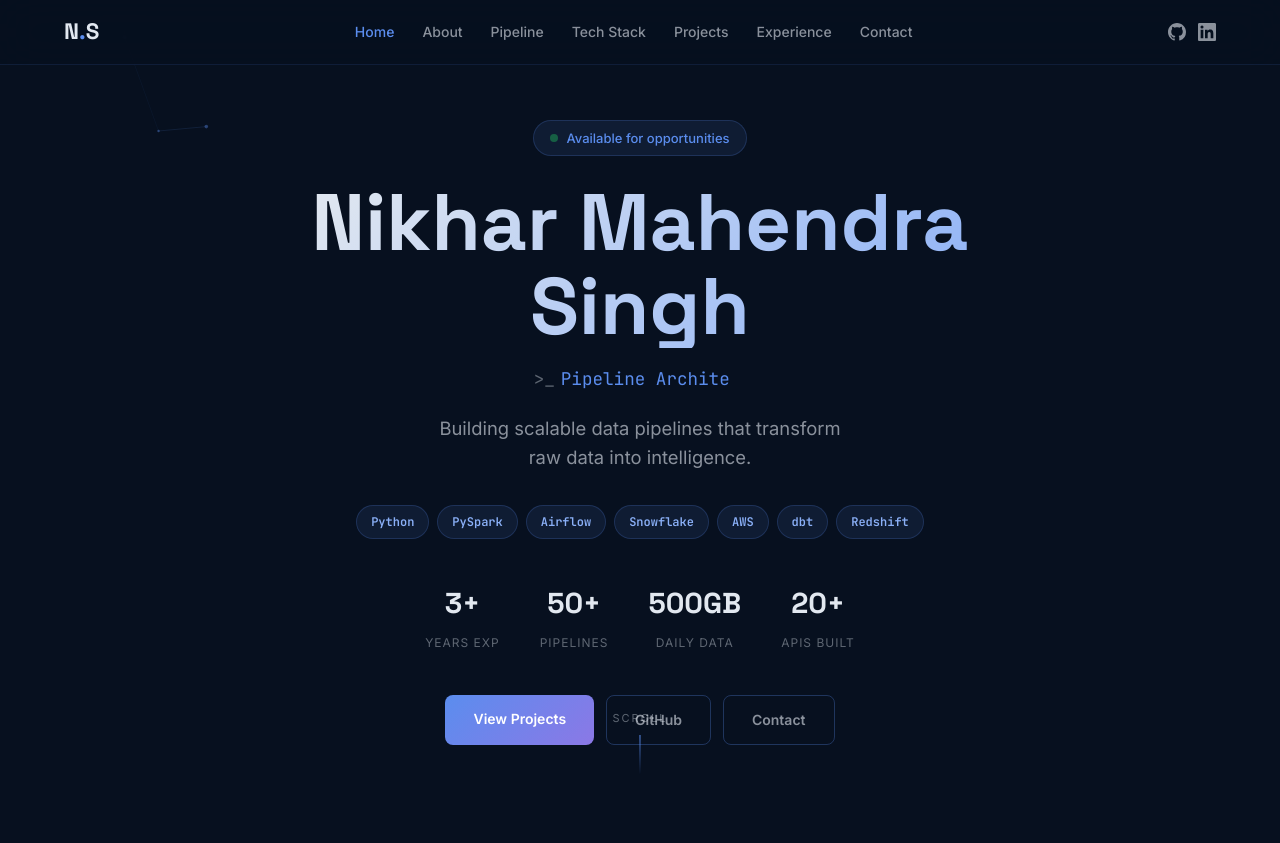
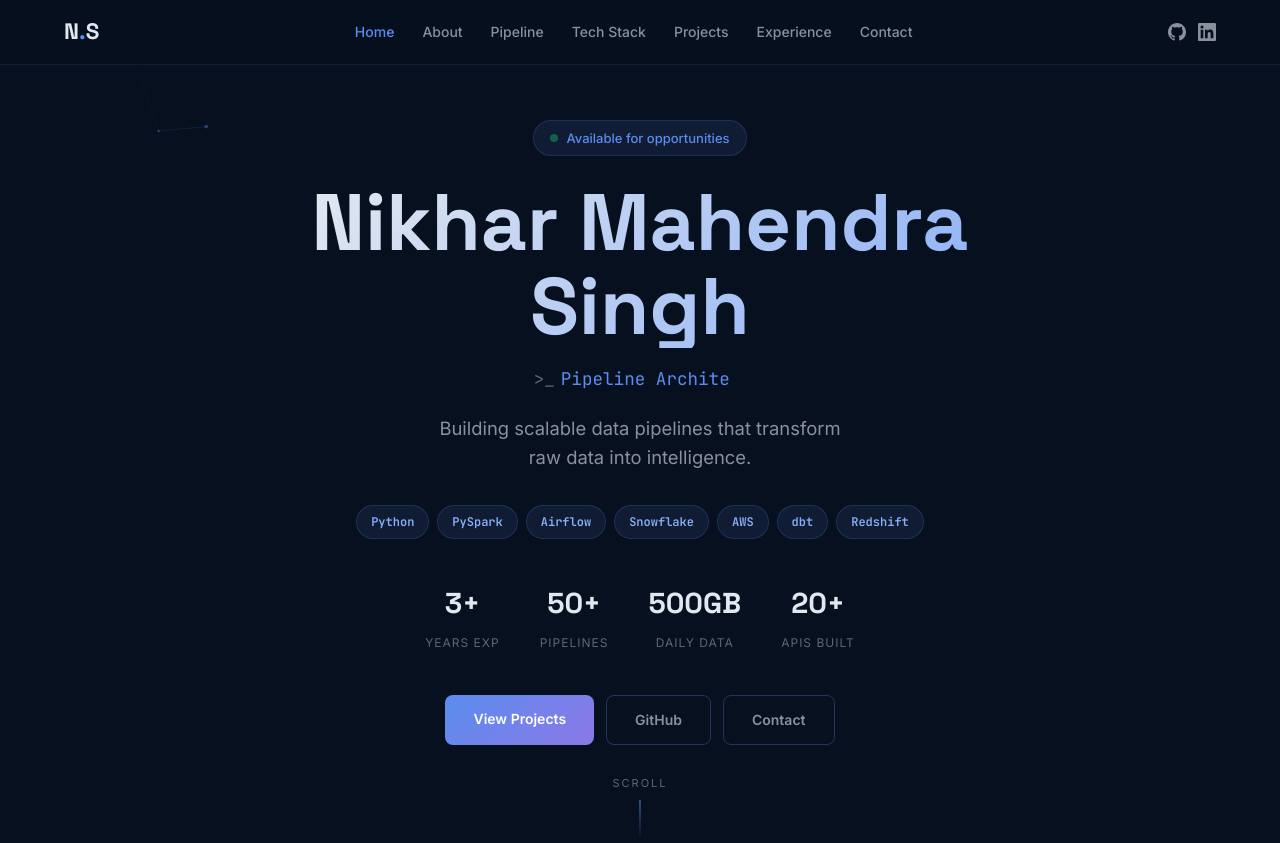
Before and after one commit to nikharmsingh/nikharmsingh.github.io, a website: page index.html in a window 1280 px wide. Shown: the top 843 px of the page. Drawn offline with Linux system fonts and the light colour scheme.

Commit message:
fixed the scroll indicator

```diff
--- a/css/portfolio.css
+++ b/css/portfolio.css
@@ -70,7 +70,7 @@ ul { list-style: none; }
 /* ═══ HERO ═══ */
 #hero {
   position: relative; min-height: 100vh; display: flex; align-items: center; justify-content: center;
-  padding: 120px 24px 60px; text-align: center; overflow: hidden;
+  padding: 120px 24px 100px; text-align: center; overflow: visible;
 }
 #hero-canvas { position: absolute; inset: 0; z-index: 0; pointer-events: none; }
 .hero-content { position: relative; z-index: 2; max-width: 800px; }
@@ -118,7 +118,7 @@ ul { list-style: none; }
 }
 .btn-outline:hover { border-color: var(--accent); color: var(--accent); }
 .scroll-indicator {
-  position: absolute; bottom: 30px; left: 50%; transform: translateX(-50%);
+  position: absolute; bottom: 5px; left: 50%; transform: translateX(-50%);
   display: flex; flex-direction: column; align-items: center; gap: 8px;
 }
 .scroll-indicator span { font-size: 11px; text-transform: uppercase; letter-spacing: 2px; color: var(--text-muted); }
```
